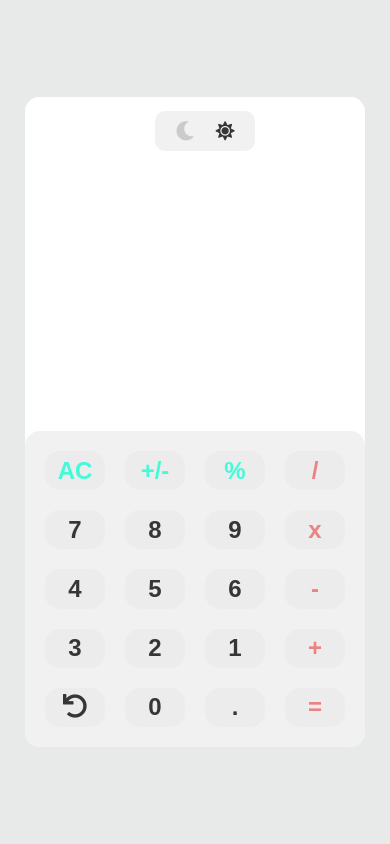
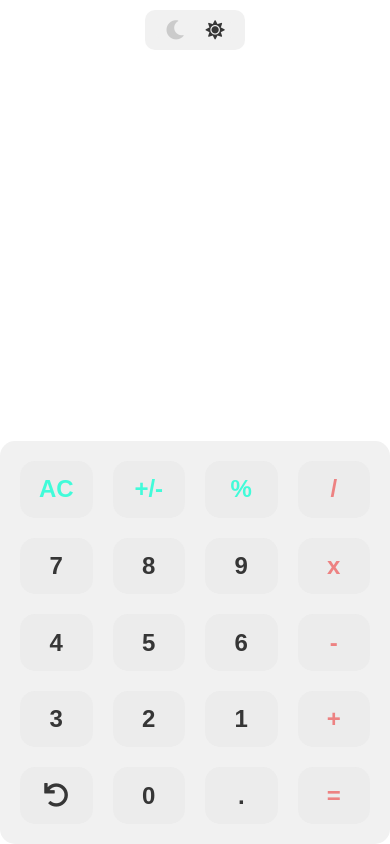
Before and after one commit to muzammil2208/Basic-Calculator, a PHP site: page / in a window 390 px wide. Run offline with PHP 8.4, Linux system fonts and the light colour scheme.

Commit message:
improved responsivness for mobile phones

```diff
--- a/home.html
+++ b/home.html
@@ -10,6 +10,12 @@
 </head>
 <body>
     <div class="main-container">
+        <div class="toggle-button-container">
+            <div class="toggle-button">
+                <button id="night-mode" onclick="nightmode()"><i class="fas fa-moon"></i></button>
+                <button id="light-mode" onclick="lightmode()"><i class="fas fa-sun"></i></button>
+            </div>
+        </div>
         <div class="input-container">
             <div class="equation">
 
@@ -19,10 +25,8 @@
             </div>
 
         </div>
-        <div class="toggle-button">
-            <button id="night-mode" onclick="nightmode()"><i class="fas fa-moon"></i></button>
-            <button id="light-mode" onclick="lightmode()"><i class="fas fa-sun"></i></button>
-        </div>
+
+
         <div class="keys-container">
             <button class="special-operation" onclick="reset()">AC</button>
             <button class="special-operation" onclick="signchange()">+/-</button>
--- a/style.css
+++ b/style.css
@@ -42,14 +42,21 @@ body {
   transition: background-color 500ms ease;
 }
 
+.toggle-button-container {
+  display: -webkit-box;
+  display: -ms-flexbox;
+  display: flex;
+  -webkit-box-pack: center;
+      -ms-flex-pack: center;
+          justify-content: center;
+  padding: 10px;
+}
+
 .toggle-button {
   background-color: #f1f1f1;
   height: 40px;
   padding: 10px;
   width: 100px;
-  position: relative;
-  top: -280px;
-  left: 130px;
   border-radius: 10px;
   display: -webkit-box;
   display: -ms-flexbox;
@@ -184,4 +191,15 @@ body {
 .night-mode3 {
   background-color: #22252d;
 }
+
+@media (max-width: 560px) {
+  .main-container {
+    height: 100%;
+    width: 100%;
+    border-radius: 0px;
+  }
+  .keys-container {
+    border-radius: 15px;
+  }
+}
 /*# sourceMappingURL=style.css.map */
--- a/style.scss
+++ b/style.scss
@@ -39,15 +39,18 @@ body{
     flex-direction: column;
     transition: background-color 500ms ease;
 }
+.toggle-button-container
+{
+    display:flex;
+    justify-content: center;
+    padding:10px;
+}
 .toggle-button
 {
     background-color: $grey-color;
     height: 40px;
     padding:10px;
     width:100px;
-    position:relative;
-    top: -280px;
-    left:130px;
     border-radius: 10px;
     display:flex;
     flex-direction: row;
@@ -165,3 +168,16 @@ body{
 {
     background-color: $background-dark;
 }
+
+@media(max-width:560px)
+{
+    .main-container{
+        height: 100%;
+        width:100%;
+        border-radius: 0px;
+    }
+    .keys-container
+    {
+        border-radius:15px;
+    }
+}
```
Also changed, not shown: 1 other file.
